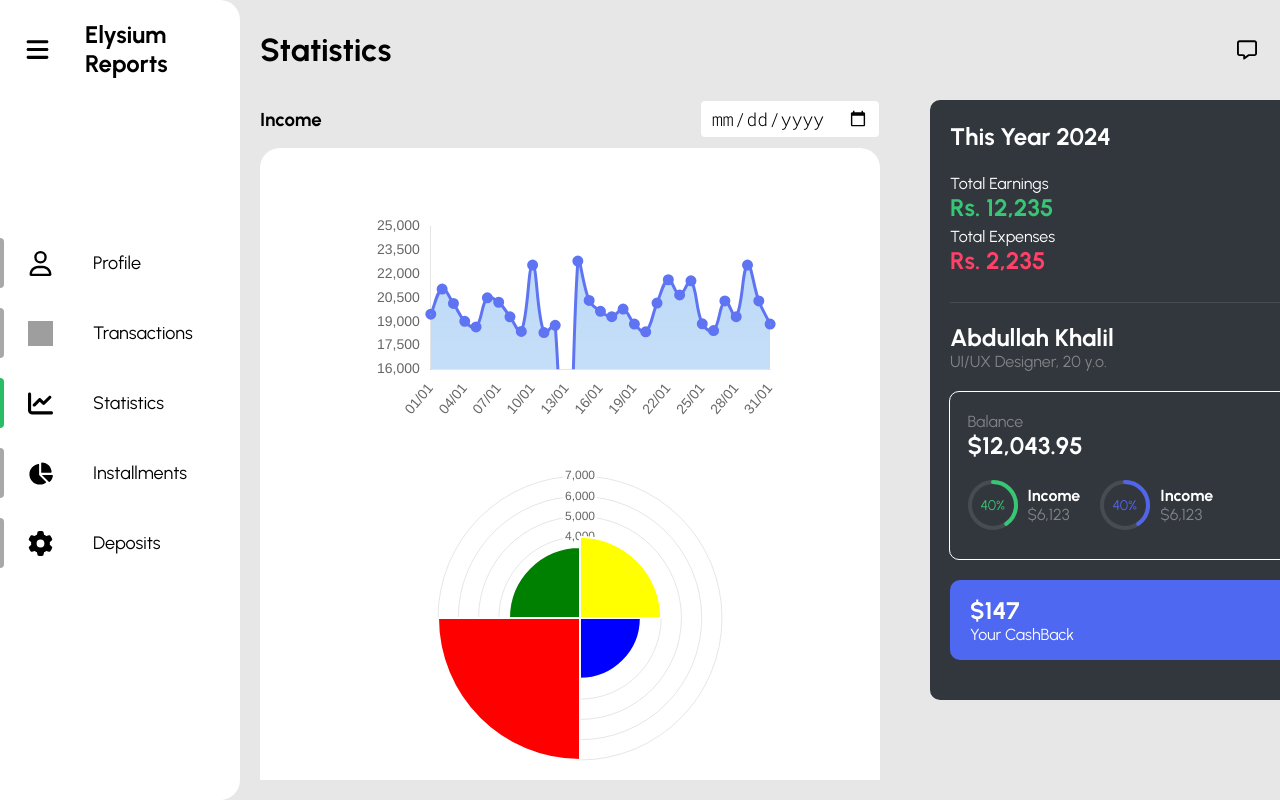
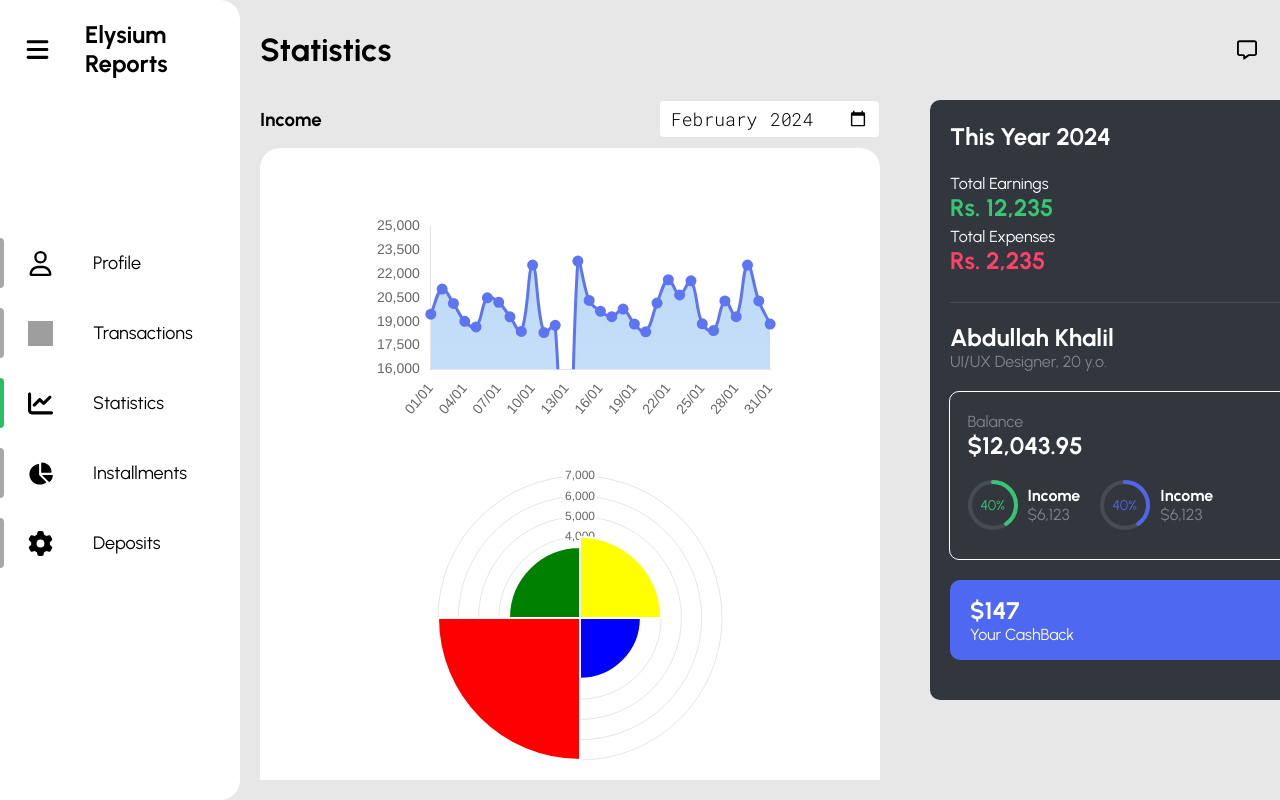
Before and after one commit to Abdullah-Khalil123/Elysium-Reports, a React (Vite) app: page /Statistics in a window 1280 px wide. Shown: the top 800 px of the page. Built offline with nearby package versions, Linux system fonts and the light colour scheme; grey boxes are pictures that could not be loaded.

Commit message:
minor tweeks

```diff
--- a/src/Components/Pages/Charts.tsx
+++ b/src/Components/Pages/Charts.tsx
@@ -1,13 +1,22 @@
 import "../../Styles/charts.css";
 import ExpenseTable from "../ExpenseTable";
 import Graph from "../LineGraph";
+
+function getMonthYear() {
+  const currentDate = new Date();
+  const month = currentDate.getMonth() + 1;
+  const year = currentDate.getFullYear();
+
+  const monthYear = year + "-" + (month < 10 ? "0" : "") + month; // Add leading zero if needed
+  return monthYear;
+}
 
 const Charts = () => {
   return (
     <div className="charts">
       <div className="filters">
         <h3>Income</h3>
-        <input type="date" />
+        <input type="month" value={getMonthYear()} min={"2022-01"} />
       </div>
       <div className="Chart">
         <Graph />
--- a/src/Components/Pages/Profile.tsx
+++ b/src/Components/Pages/Profile.tsx
@@ -4,7 +4,7 @@ async function handleClick() {
     if (!response.ok) {
       throw new Error();
     }
-    const data = await response;
+    const data = response;
     console.log(data.json());
   } catch (err) {
     console.log(err);
--- a/src/Styles/charts.css
+++ b/src/Styles/charts.css
@@ -12,7 +12,7 @@
     justify-content: space-between;
 }
 
-.filters input[type = "date"] {
+.filters input[type = "month"] {
     padding: 5px 10px;
     font-family: "Roboto Mono",monospace;
     color: black;
```
